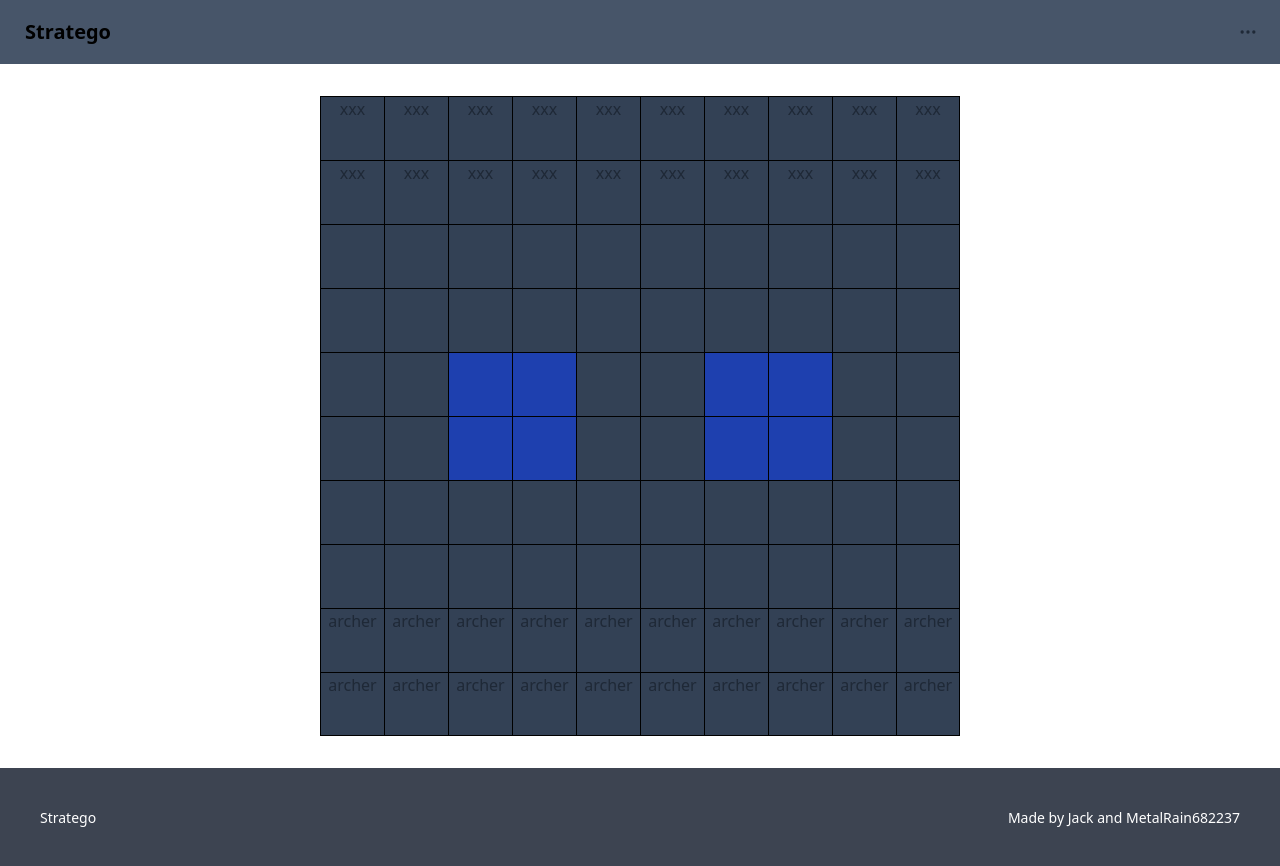
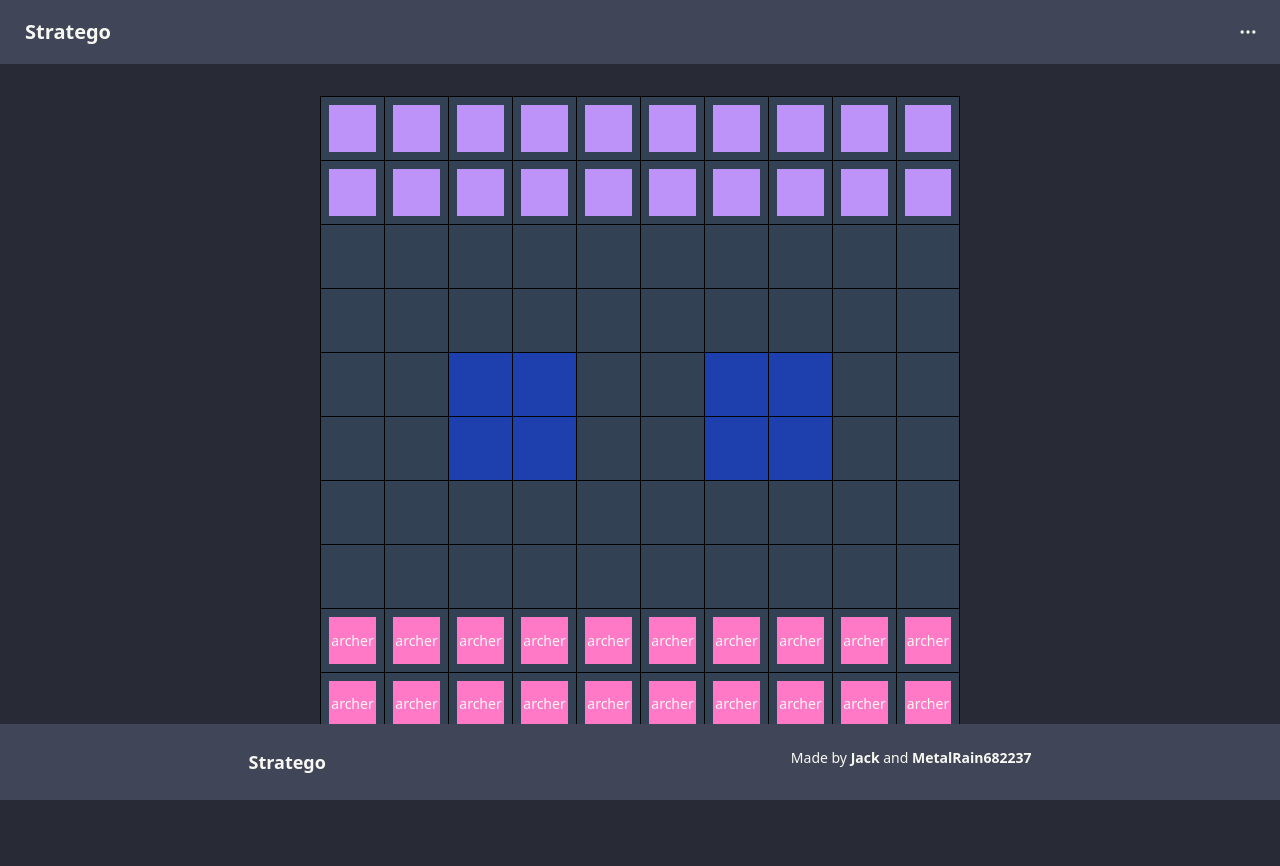
Before and after one commit to jack-rabe/stratego, a React (Vite) app: page / in a window 1280 px wide. After the commit the page ends 800 px from the top, so only its background shows below. Built offline with nearby package versions, Linux system fonts and the light colour scheme; no server answers.

Commit message:
styling changes

```diff
--- a/index.html
+++ b/index.html
@@ -1,5 +1,5 @@
 <!DOCTYPE html>
-<html lang="en">
+<html lang="en" data-theme="dracula">
     <head>
         <meta charset="UTF-8" />
         <link rel="icon" type="image/svg+xml" href="/vite.svg" />
--- a/src/App.tsx
+++ b/src/App.tsx
@@ -4,7 +4,7 @@ import Board from './Board';
 
 function App() {
     return (
-        <div className="App">
+        <div className="App ">
             <Navbar />
             <Board />
             <Footer />
--- /dev/null
+++ b/src/EnemyTroop.tsx
@@ -0,0 +1,3 @@
+export default function EnemyTroop() {
+    return <div className="h-3/4 w-3/4 bg-secondary m-auto"></div>;
+}
--- a/src/Footer.tsx
+++ b/src/Footer.tsx
@@ -1,23 +1,23 @@
 export default function Footer() {
     return (
-        <footer className="footer p-10 bg-neutral text-neutral-content">
-            <p className="left-10">Stratego</p>
-            <p className="block right-10 absolute">
+        <footer className="flex justify-around footer p-6  bg-neutral fixed bottom-0">
+            <span className="font-bold text-lg">Stratego</span>
+            <span className="block">
                 Made by{' '}
                 <a
                     href="https://github.com/jack-rabe"
-                    className="link link-hover"
+                    className="link link-hover font-bold"
                 >
                     Jack
                 </a>{' '}
                 and{' '}
                 <a
                     href="https://github.com/MetalRain682237"
-                    className="link link-hover"
+                    className="link link-hover font-bold"
                 >
                     MetalRain682237
                 </a>
-            </p>
+            </span>
         </footer>
     );
 }
--- /dev/null
+++ b/src/FriendlyTroop.tsx
@@ -0,0 +1,14 @@
+export default function FriendlyTroop(props: {
+    val: string;
+    isSelected: boolean;
+}) {
+    return (
+        <div
+            className={`h-3/4 w-3/4 bg-primary m-auto flex justify-center items-center text-sm ${
+                props.isSelected ? 'bg-primary-focus' : ''
+            }`}
+        >
+            {props.val}
+        </div>
+    );
+}
--- a/src/Navbar.tsx
+++ b/src/Navbar.tsx
@@ -1,10 +1,8 @@
 export default function Header() {
     return (
-        <div className="navbar bg-slate-600">
+        <div className="navbar bg-neutral">
             <div className="flex-1">
-                <a className="btn btn-ghost normal-case text-xl text-black">
-                    Stratego
-                </a>
+                <a className="btn btn-ghost normal-case text-xl">Stratego</a>
                 <p className="mx-5" id="status"></p>
             </div>
             <div className="flex-none">
--- a/src/Square.tsx
+++ b/src/Square.tsx
@@ -1,3 +1,5 @@
+import EnemyTroop from './EnemyTroop';
+import FriendlyTroop from './FriendlyTroop';
 import { Troop } from './troop';
 
 const ownerId = 2;
@@ -13,11 +15,11 @@ type Props = {
 export default function Square(props: Props) {
     const ss = props.squareSelected;
     const pos = props.position;
+    const isSelected = ss == pos;
     const myTroop = props.troops[pos];
 
     let bgColor: string;
     if (water_tiles.includes(pos)) bgColor = 'bg-blue-800';
-    else if (ss == pos) bgColor = 'bg-red-700';
     else if (isAdjacent(pos, ss, myTroop))
         bgColor = 'bg-slate-500 hover:bg-blue-600';
     else bgColor = 'bg-slate-700';
@@ -50,17 +52,22 @@ export default function Square(props: Props) {
     return (
         <div
             className={
-                'border-l border-t border-black text-center h-16 w-16 ' +
+                'flex border-l border-t border-black text-center h-16 w-16 ' +
                 getBorderClasses(props.position) +
                 ` ${bgColor}`
             }
             // select or deselect square when clicked
             onClick={clickToSelect}
         >
-            {myTroop && myTroop.ownerId == ownerId
-                ? myTroop.representation
-                : ''}
-            {myTroop && myTroop.ownerId != ownerId ? 'xxx' : ''}
+            {myTroop && myTroop.ownerId == ownerId ? (
+                <FriendlyTroop
+                    val={myTroop.representation}
+                    isSelected={isSelected}
+                />
+            ) : (
+                ''
+            )}
+            {myTroop && myTroop.ownerId != ownerId ? <EnemyTroop /> : ''}
         </div>
     );
 }
```
